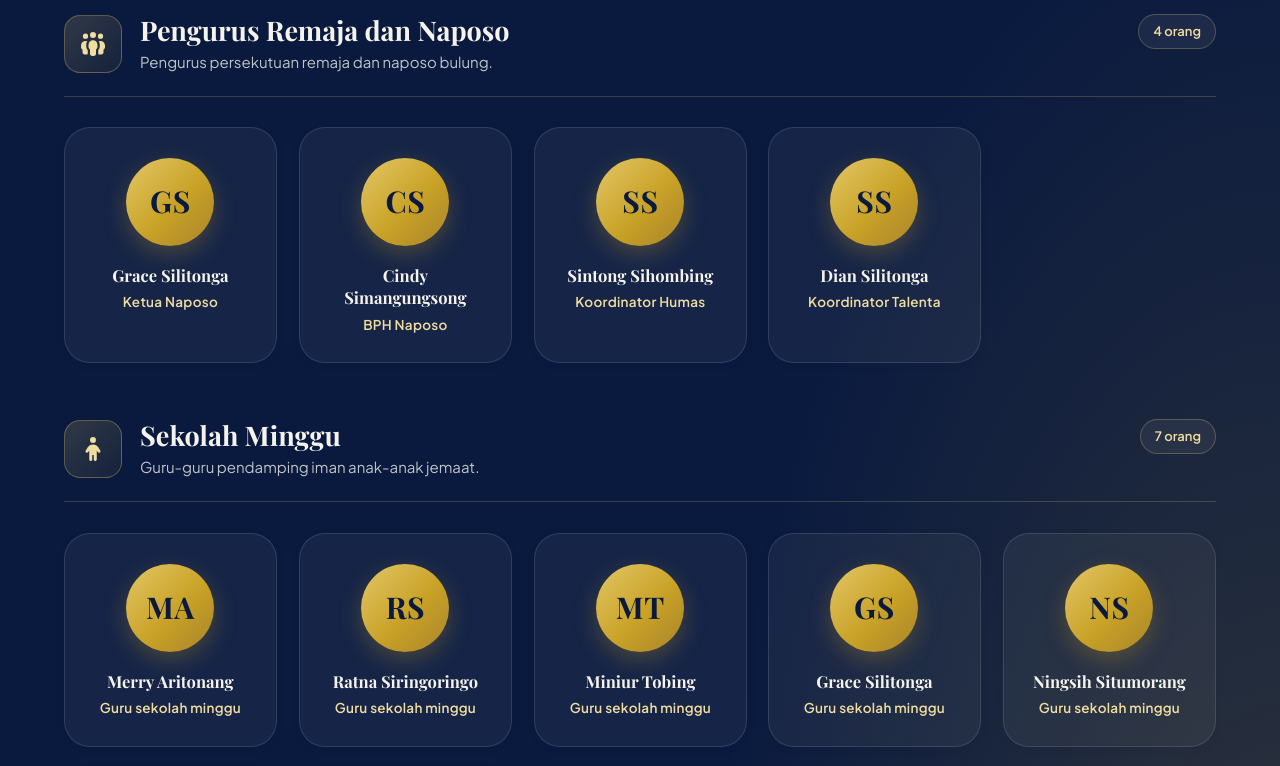
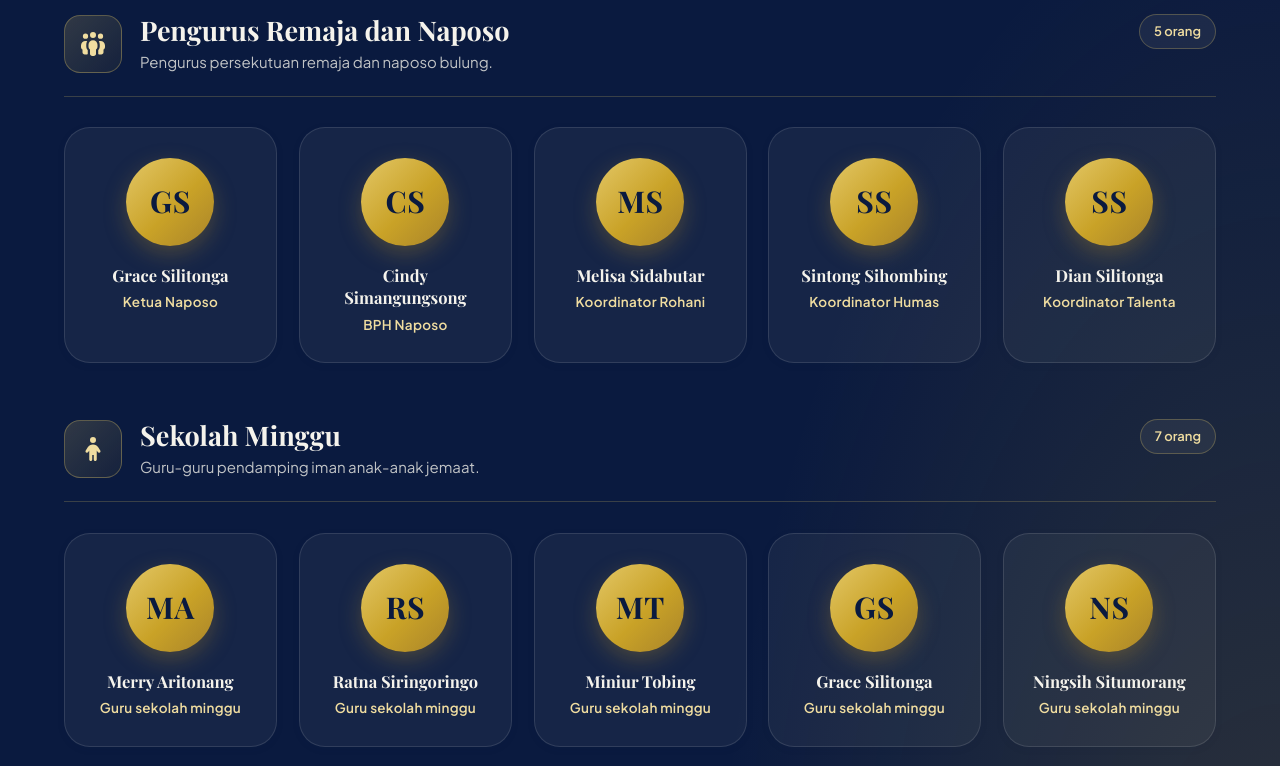
Before and after one commit to SamuelEbitNego/hkbp_pondokkelapa, a React (Vite) app: page / in a window 1280 px wide. Shown: the part 4700-5466 px from the top of the page. Built offline with nearby package versions, Linux system fonts and the light colour scheme.

Commit message:
perubahan kode

```diff
--- a/src/components/PengurusSection.jsx
+++ b/src/components/PengurusSection.jsx
@@ -57,6 +57,7 @@ const groups = [
     members: [
       { name: 'Grace Silitonga', role: 'Ketua Naposo', initials: 'GS' },
       { name: 'Cindy Simangungsong', role: 'BPH Naposo', initials: 'CS' },
+      { name: 'Melisa Sidabutar', role: 'Koordinator Rohani', initials: 'MS'},
       { name: 'Sintong Sihombing', role: 'Koordinator Humas', initials: 'SS' },
       { name: 'Dian Silitonga', role: 'Koordinator Talenta', initials: 'SS' },
     ],
```
Also changed, not shown: 1 other file (tests, documents, lock files or other folders).
